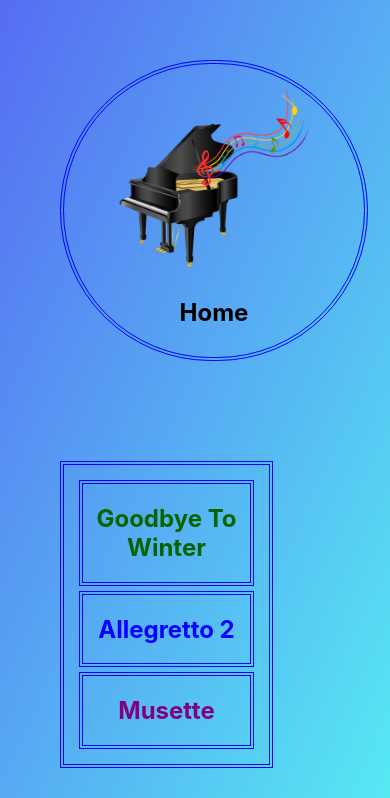
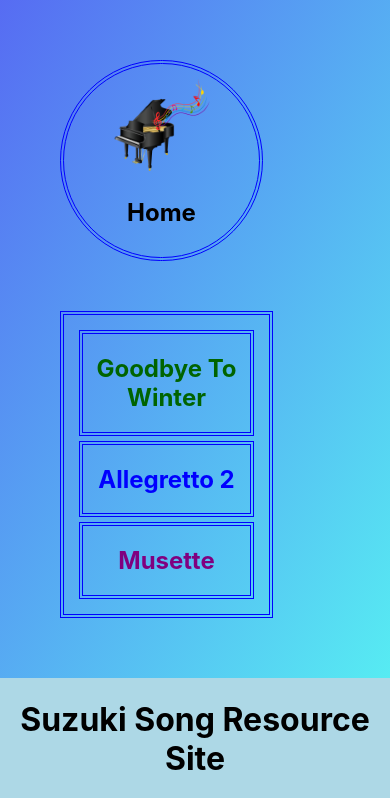
Before and after one commit to Sheilabob/Suzuki-song-resources, a React (Create React App) app: page / in a window 390 px wide. Shown: the top 798 px of the page. Built offline with nearby package versions, Linux system fonts and the light colour scheme.

Commit message:
working on logo size for mobile

```diff
--- a/src/App.css
+++ b/src/App.css
@@ -149,4 +149,14 @@ a {
   .menu, .lyricandplayer {
     flex-wrap: wrap;
   }
+
+  .column.home {
+    flex: 0 0 175px;
+    margin-bottom: 0;
+  }
+
+  .pianologo {
+    width: 100px;
+    height: 100px;
+  }
 }
```
